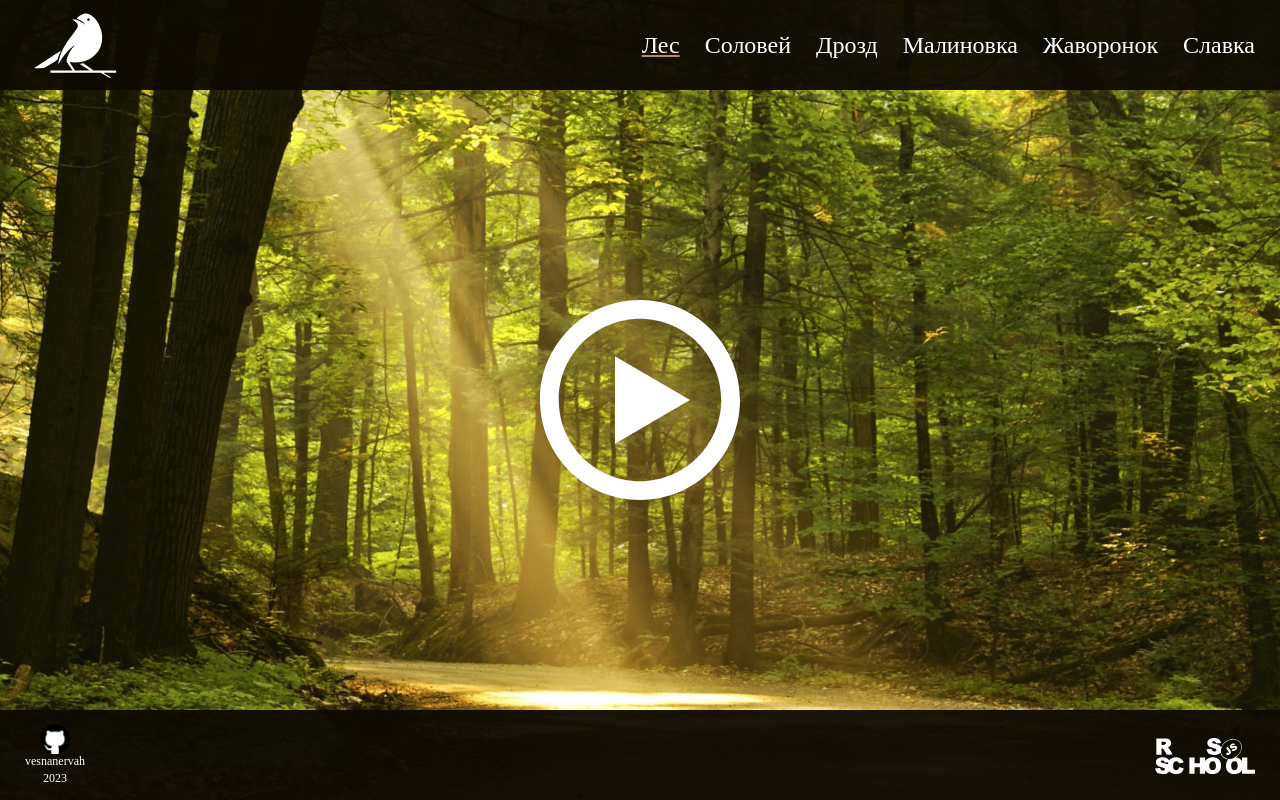
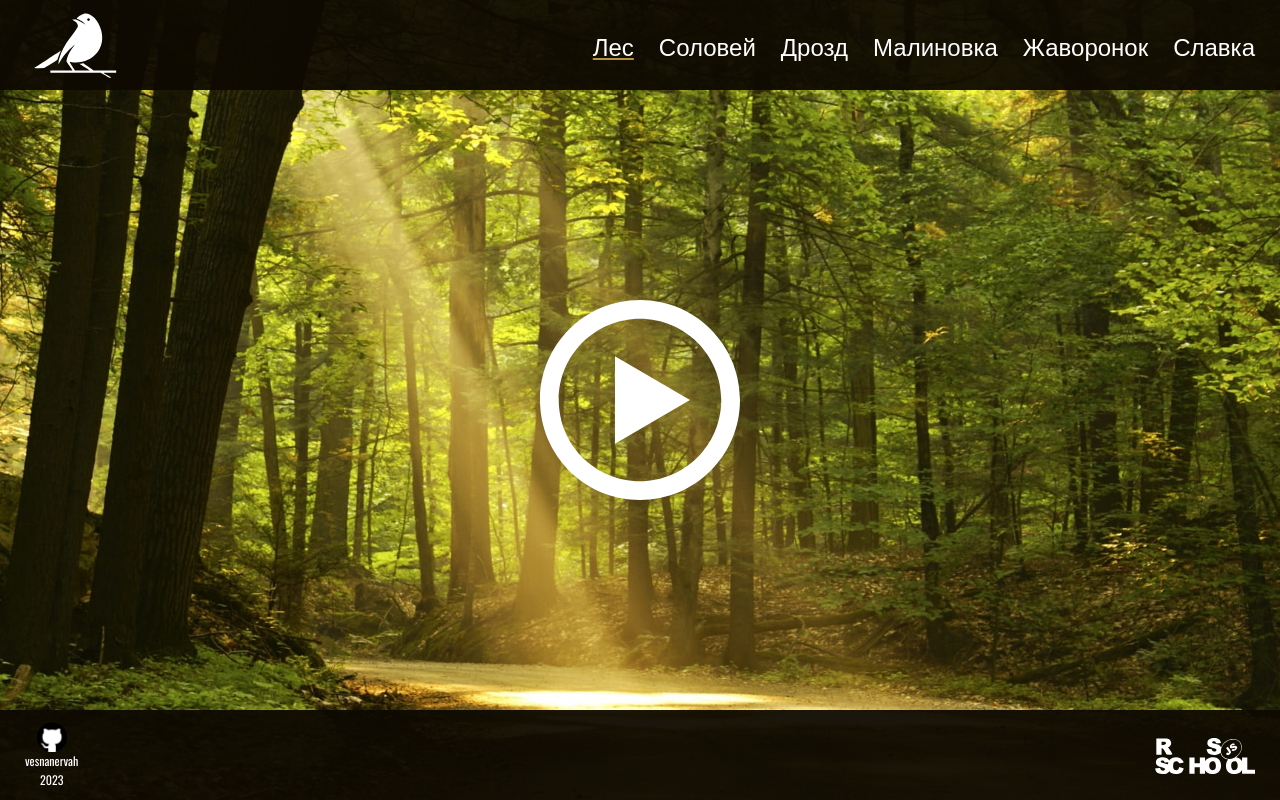
Before and after one commit to vesnanervah/natureSounds, a plain HTML site: page index.html in a window 1280 px wide. Drawn offline with nearby package versions, Linux system fonts and the light colour scheme.

Commit message:
feat:add font

```diff
--- a/index.html
+++ b/index.html
@@ -2,6 +2,9 @@
 <html>
     <head>
         <link rel="stylesheet" href="style.css">
+        <link rel="preconnect" href="https://fonts.googleapis.com">
+        <link rel="preconnect" href="https://fonts.gstatic.com" crossorigin>
+        <link href="https://fonts.googleapis.com/css2?family=Oswald:wght@400;500&display=swap" rel="stylesheet">
     </head>
     <body>
         <div class="content-wrapper">
--- a/style.css
+++ b/style.css
@@ -3,6 +3,7 @@
     margin:0;
     padding:0;
     box-sizing: border-box;
+    font-family: 'Oswald', sans-serif;
 }
 body, html{
     height: 100%;
```
